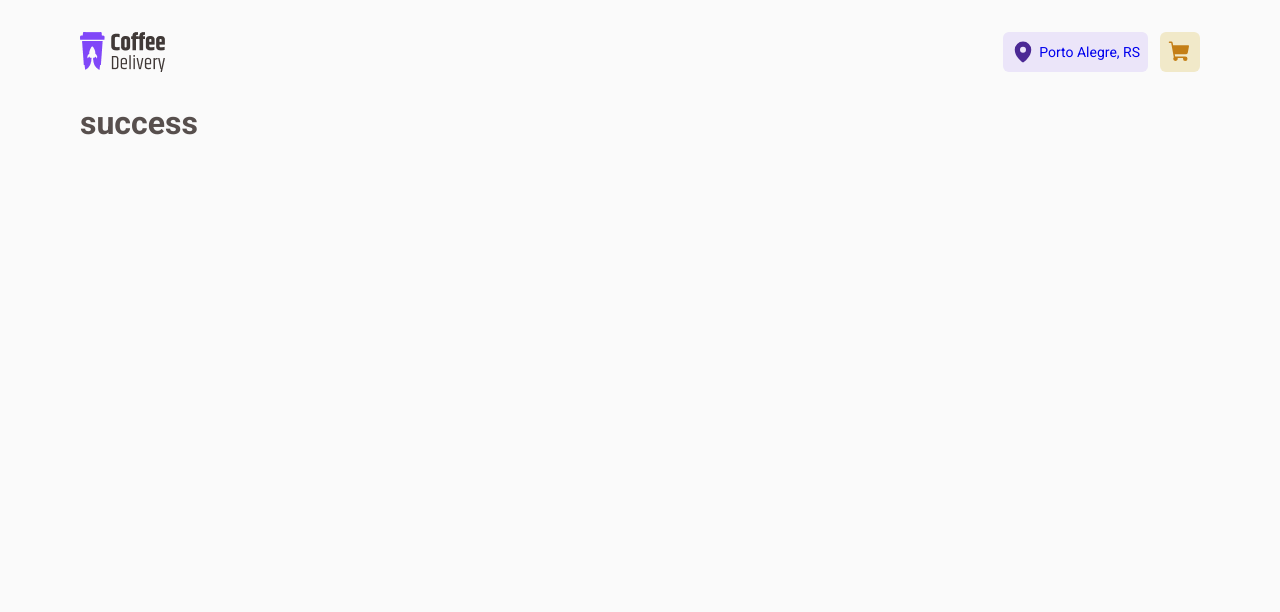
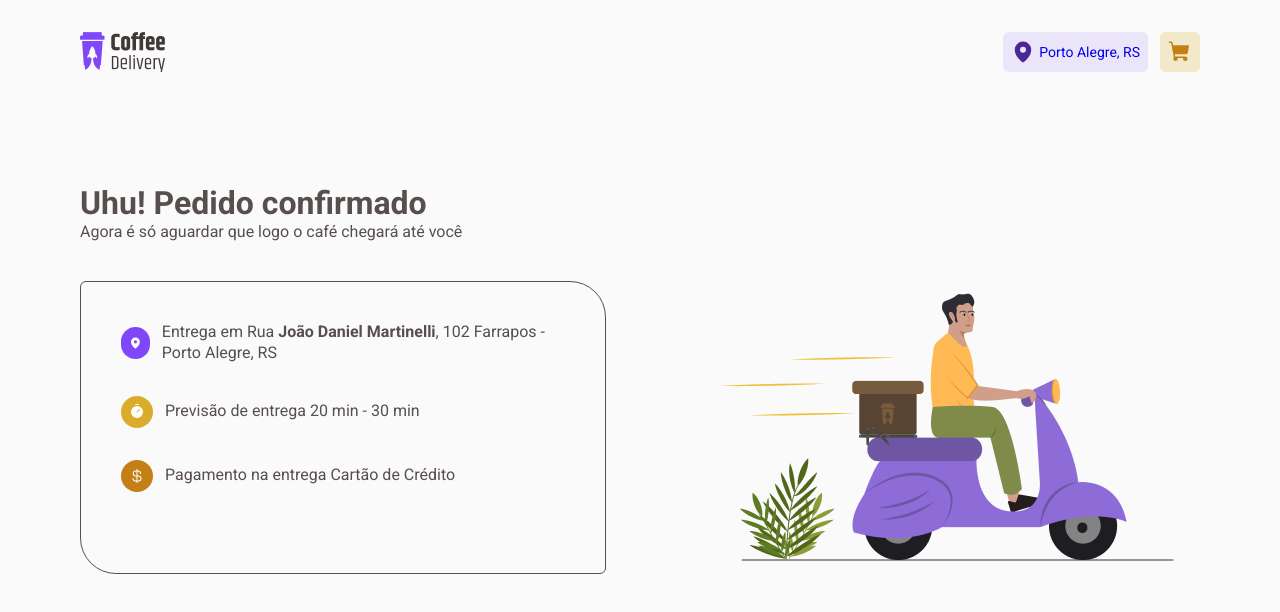
Before and after one commit to JoaoAlberto20/coffeDelivery, a React (Vite) app: page /success in a window 1280 px wide. Shown: the top 612 px of the page. Built offline with nearby package versions, Linux system fonts and the light colour scheme.

Commit message:
Adicionando estilização da página de success

```diff
--- a/src/components/Banner/index.tsx
+++ b/src/components/Banner/index.tsx
@@ -1,6 +1,7 @@
 import { Coffee, Package, ShoppingCart, Timer } from 'phosphor-react'
 import {
   ContainerBanner,
+  ContainerImg,
   ContainerItems,
   ContainerTitle,
   Items,
@@ -37,9 +38,9 @@ export function Banner() {
           </Items>
         </ContainerItems>
       </div>
-      <div>
+      <ContainerImg>
         <img src={banner} alt="" />
-      </div>
+      </ContainerImg>
     </ContainerBanner>
   )
 }
--- a/src/components/Banner/styles.ts
+++ b/src/components/Banner/styles.ts
@@ -4,6 +4,11 @@ export const ContainerBanner = styled.section`
   display: flex;
   padding: 5.875rem 0 6.75rem 0;
   gap: 3.5rem;
+
+  @media (max-width: 920px) {
+    flex-wrap: wrap;
+    flex-direction: column-reverse;
+  }
 `
 
 export const ContainerTitle = styled.div`
@@ -65,3 +70,8 @@ export const Items = styled.span<BgProps>`
     color: ${(props) => props.theme.white};
   }
 `
+
+export const ContainerImg = styled.div`
+  /* width: 100%;
+  object-fit: contain; */
+`
--- a/src/components/CheckoutInputs/styles.ts
+++ b/src/components/CheckoutInputs/styles.ts
@@ -43,9 +43,17 @@ export const ContainerComplementNumber = styled.div`
       right: 20px;
     }
   }
+
+  @media (max-width: 920px) {
+    grid-template-columns: 1fr;
+  }
 `
 export const ContainerDistrictCity = styled.div`
   display: grid;
   grid-template-columns: 200px 1fr 60px;
   gap: 0.75rem;
+
+  @media (max-width: 920px) {
+    grid-template-columns: 1fr;
+  }
 `
--- a/src/layouts/DefaultLayouts/styles.ts
+++ b/src/layouts/DefaultLayouts/styles.ts
@@ -3,4 +3,8 @@ import styled from 'styled-components'
 export const LayoutContainer = styled.div`
   max-width: 70rem;
   margin: 0 auto;
+
+  @media (max-width: 920px) {
+    padding: 1.5rem;
+  }
 `
--- a/src/pages/Checkout/styles.ts
+++ b/src/pages/Checkout/styles.ts
@@ -23,6 +23,9 @@ export const ContainerLayout = styled.div`
   background: ${(props) => props.theme['base-card']};
   border-radius: 6px;
   padding: 2.5rem;
+  @media (max-width: 920px) {
+    padding: 1rem;
+  } ;
 `
 
 export const ContainerCart = styled.section`
--- a/src/pages/Home/styles.ts
+++ b/src/pages/Home/styles.ts
@@ -24,4 +24,8 @@ export const ContainerListCard = styled.div`
   margin-top: 3.375rem;
   margin-bottom: 9.8125rem;
   gap: 2rem;
+
+  @media (max-width: 920px) {
+    justify-content: center;
+  }
 `
--- a/src/pages/Success/index.tsx
+++ b/src/pages/Success/index.tsx
@@ -1,3 +1,40 @@
+import { CurrencyDollar, MapPin, Timer } from 'phosphor-react'
+import illustration from '../../assets/Illustration.png'
+import {
+  ContainerInfo,
+  ContainerInfoDelivery,
+  ContainerSuccess,
+  Items,
+} from './styles'
+
 export function Success() {
-  return <h1>success</h1>
+  return (
+    <ContainerSuccess>
+      <div>
+        <h1>Uhu! Pedido confirmado</h1>
+        <p>Agora é só aguardar que logo o café chegará até você</p>
+      </div>
+
+      <ContainerInfoDelivery>
+        <ContainerInfo>
+          <Items bgColor="base-purple">
+            <MapPin size={32} weight="fill" />
+            <span>
+              Entrega em Rua <strong>João Daniel Martinelli</strong>, 102
+              Farrapos - Porto Alegre, RS
+            </span>
+          </Items>
+          <Items bgColor="base-yellow">
+            <Timer size={32} weight="fill" />
+            Previsão de entrega 20 min - 30 min
+          </Items>
+          <Items bgColor="yellow-dark">
+            <CurrencyDollar size={32} weight="fill" />
+            Pagamento na entrega Cartão de Crédito
+          </Items>
+        </ContainerInfo>
+        <img src={illustration} alt="" />
+      </ContainerInfoDelivery>
+    </ContainerSuccess>
+  )
 }
--- /dev/null
+++ b/src/pages/Success/styles.ts
@@ -0,0 +1,58 @@
+import styled from 'styled-components'
+
+export const ContainerSuccess = styled.main`
+  display: flex;
+  flex-direction: column;
+  gap: 2.5rem;
+  margin-top: 5rem;
+`
+
+export const ContainerInfoDelivery = styled.div`
+  display: flex;
+  gap: 6.375rem;
+`
+
+export const ContainerInfo = styled.div`
+  display: flex;
+  flex-direction: column;
+  padding: 2.5rem;
+  border-radius: 6px 36px;
+  border: 1px solid;
+  gap: 2rem;
+
+  @media (max-width: 920px) {
+    padding: 0 1rem;
+  }
+`
+
+const BG_COLORS = {
+  'base-purple': 'base-purple',
+  'base-yellow': 'base-yellow',
+  'yellow-dark': 'yellow-dark',
+} as const
+
+interface BgProps {
+  bgColor: keyof typeof BG_COLORS
+}
+
+export const Items = styled.span<BgProps>`
+  align-items: center;
+  width: auto;
+  display: flex;
+  gap: 12px;
+  line-height: 130%;
+
+  svg {
+    display: flex;
+    justify-content: center;
+    align-items: center;
+    gap: 8px;
+    padding: 8px;
+
+    width: 32px;
+    height: 32px;
+    background: ${(props) => props.theme[props.bgColor]};
+    border-radius: 1000px;
+    color: ${(props) => props.theme.white};
+  }
+`
```
Also changed, not shown: src/assets/Illustration.png (added).
